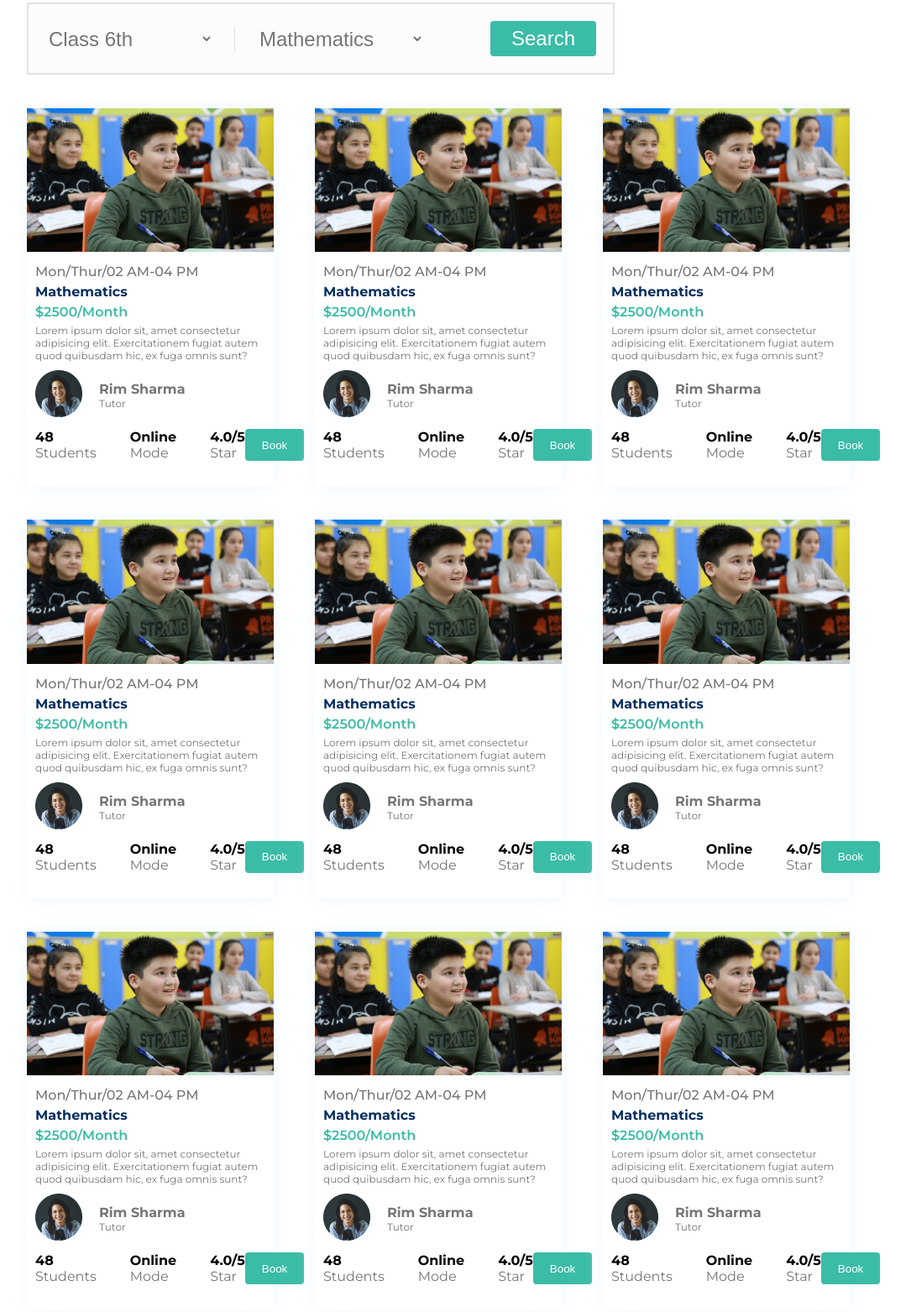
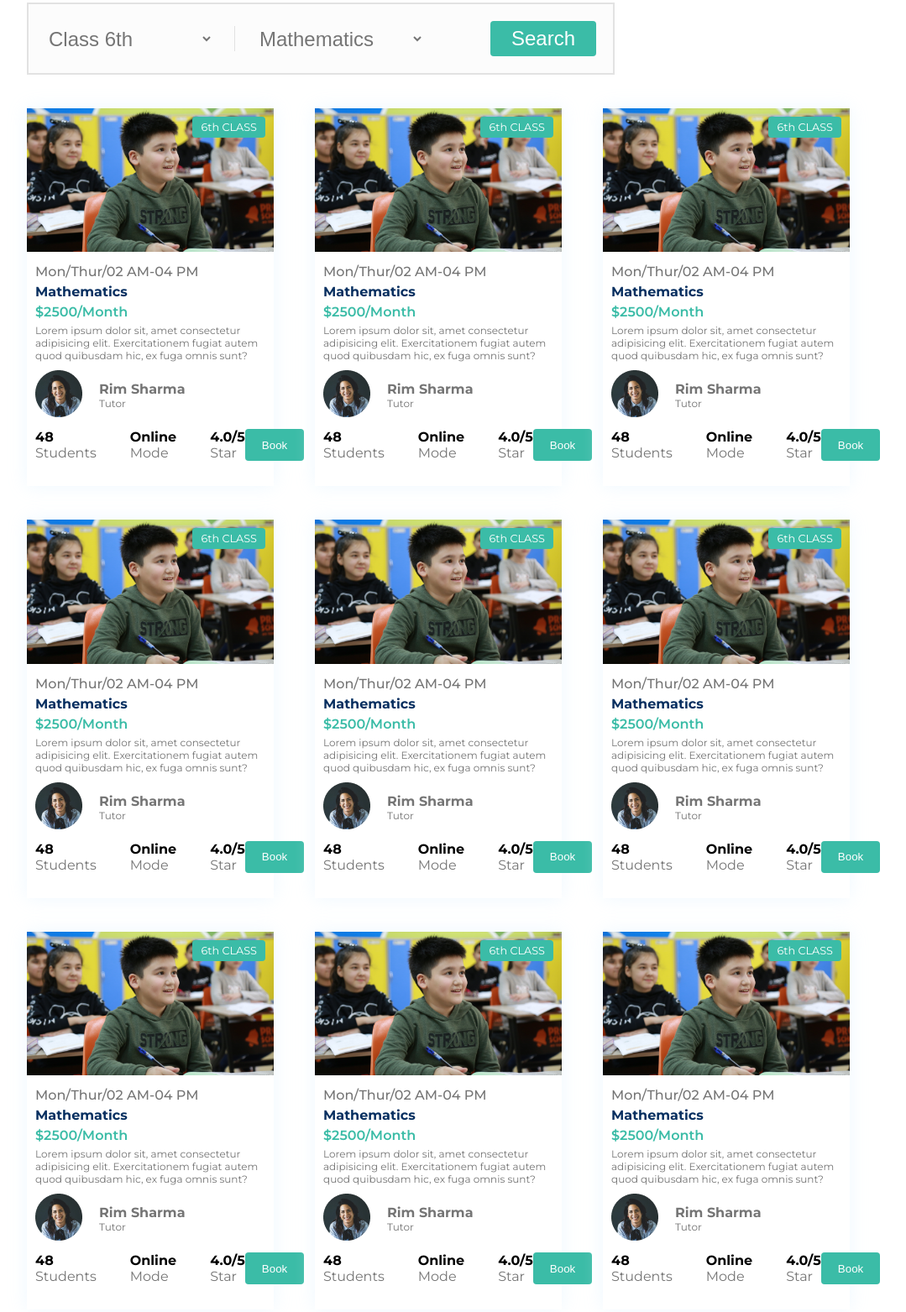
Before and after one commit to SwairVihari/Heleum, a plain HTML site: page index.html in a window 1280 px wide. Shown: the part 256-1819 px from the top of the page at 84% size, without its empty margins (118-1197 px from the left). Drawn offline with Linux system fonts and the light colour scheme.

Commit message:
card tag

```diff
--- a/index.html
+++ b/index.html
@@ -65,6 +65,9 @@
     <div class="cardContainer">
         <div class="cardContainer__row">
             <div class="card">
+                <div class="card__tag">
+                    6th CLASS
+                </div>
                 <div class="card__img__container">
                     <img src="./Assets/thumbnail.png"/>
 
@@ -129,6 +132,9 @@
             </div>
 
             <div class="card">
+                <div class="card__tag">
+                    6th CLASS
+                </div>
                 <div class="card__img__container">
                     <img src="./Assets/thumbnail.png"/>
                 </div>
@@ -192,6 +198,9 @@
             </div>
 
             <div class="card">
+                <div class="card__tag">
+                    6th CLASS
+                </div>
                 <div class="card__img__container">
                     <img src="./Assets/thumbnail.png"/>
                 </div>
@@ -258,6 +267,9 @@
 
         <div class="cardContainer__row">
             <div class="card">
+                <div class="card__tag">
+                    6th CLASS
+                </div>
                 <div class="card__img__container">
                     <img src="./Assets/thumbnail.png"/>
 
@@ -322,6 +334,9 @@
             </div>
 
             <div class="card">
+                <div class="card__tag">
+                    6th CLASS
+                </div>
                 <div class="card__img__container">
                     <img src="./Assets/thumbnail.png"/>
                 </div>
@@ -385,6 +400,9 @@
             </div>
 
             <div class="card">
+                <div class="card__tag">
+                    6th CLASS
+                </div>
                 <div class="card__img__container">
                     <img src="./Assets/thumbnail.png"/>
                 </div>
@@ -451,6 +469,9 @@
 
         <div class="cardContainer__row">
             <div class="card">
+                <div class="card__tag">
+                    6th CLASS
+                </div>
                 <div class="card__img__container">
                     <img src="./Assets/thumbnail.png"/>
 
@@ -515,6 +536,9 @@
             </div>
 
             <div class="card">
+                <div class="card__tag">
+                    6th CLASS
+                </div>
                 <div class="card__img__container">
                     <img src="./Assets/thumbnail.png"/>
                 </div>
@@ -578,6 +602,9 @@
             </div>
 
             <div class="card">
+                <div class="card__tag">
+                    6th CLASS
+                </div>
                 <div class="card__img__container">
                     <img src="./Assets/thumbnail.png"/>
                 </div>
--- a/style.css
+++ b/style.css
@@ -117,6 +117,20 @@ nav{
     width: 30%;
     background: #FFFFFF;
     box-shadow: 0px 0px 20px rgba(234, 246, 255, 0.8);
+    position: relative;
+
+}
+
+.card__tag{
+    background-color: #3BBCA7;
+    color: white;
+    font-family: "Montserrat";
+    position: absolute;
+    top:10px;
+    right: 10px;
+    padding: 5px 10px;
+    font-size: 0.8rem;
+    border-radius: 4px;
 
 }
 
```
